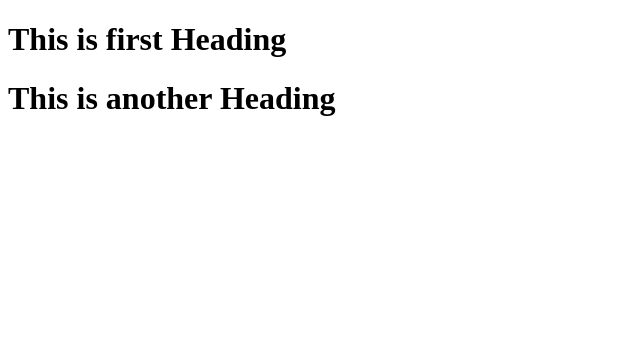
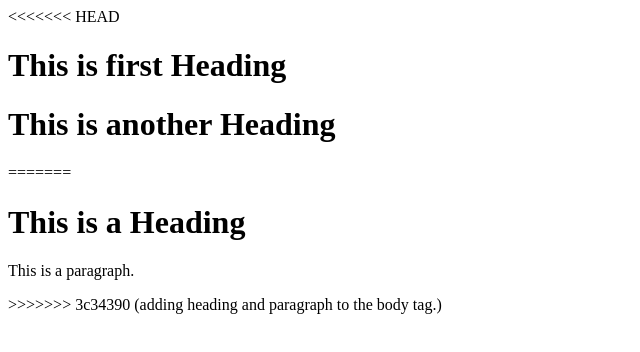
Before and after one commit to PouyAium/Learning-Git, a plain HTML site: page index.html in a window 1280 px wide. Shown: the whole page, without its empty margins (0-640 px from the left). Drawn offline with Linux system fonts and the light colour scheme.

Commit message:
adding heading and paragraph to the body tag.

```diff
--- a/index.html
+++ b/index.html
@@ -4,7 +4,12 @@
 <title>Page Title</title>
 </head>
 <body>
+<<<<<<< HEAD
     <h1>This is first Heading</h1>
     <h1>This is another Heading</h1>
+=======
+  <h1>This is a Heading</h1>
+  <p>This is a paragraph.</p>
+>>>>>>> 3c34390 (adding heading and paragraph to the body tag.)
 </body>
 </html>
```
